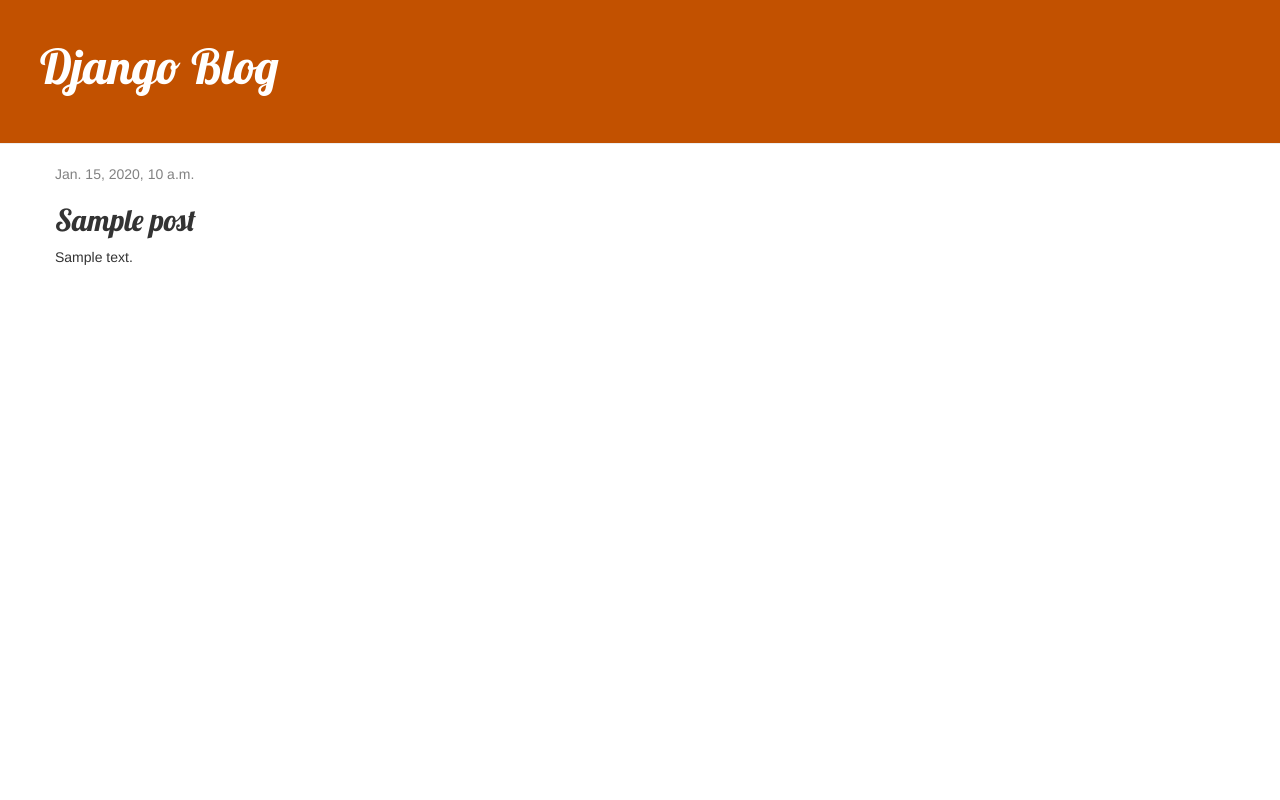
After one commit to francisakabo/my-first-blog, a Django app: template blog/templates/blog/post_detail.html in a window 1280 px wide. The commit adds this page. Run offline with Django 3.2, Linux system fonts and the light colour scheme; the template is opened without the code that fills it: most values are stand-ins (such as "Sample title", 1, 10 or a date in 2020); some libraries are stand-ins or nearby versions.

Commit message:
Added view and template for detailed blog post as well as CSS for the site.

```diff
--- /dev/null
+++ b/blog/static/css/blog.css
@@ -0,0 +1,46 @@
+.page-header {
+    background-color: #C25100;
+    margin-top: 0;
+    padding: 20px 20px 20px 40px;
+}
+
+.page-header h1, .page-header h1 a, .page-header h1 a:visited, .page-header h1 a:active {
+    color: #ffffff;
+    font-size: 36pt;
+    text-decoration: none;
+}
+
+.content {
+    margin-left: 40px;
+}
+
+h1, h2, h3, h4 {
+    font-family: 'Lobster', cursive;
+}
+
+.date {
+    color: #828282;
+}
+
+.save {
+    float: right;
+}
+
+.post-form textarea, .post-form input {
+    width: 100%;
+}
+
+.top-menu, .top-menu:hover, .top-menu:visited {
+    color: #ffffff;
+    float: right;
+    font-size: 26pt;
+    margin-right: 20px;
+}
+
+.post {
+    margin-bottom: 70px;
+}
+
+.post h2 a, .post h2 a:visited {
+    color: #000000;
+}
--- /dev/null
+++ b/blog/templates/blog/base.html
@@ -0,0 +1,27 @@
+{% load static %}
+<html>
+<head>
+    <title>Akabo's Blog</title>
+    <link rel="stylesheet" href="//maxcdn.bootstrapcdn.com/bootstrap/3.2.0/css/bootstrap.min.css">
+    <link rel="stylesheet" href="//maxcdn.bootstrapcdn.com/bootstrap/3.2.0/css/bootstrap-theme.min.css">
+    <link href="//fonts.googleapis.com/css?family=Lobster&subset=latin,latin-ext" rel="stylesheet" type="text/css">
+    <link rel="stylesheet" href="{% static 'css/blog.css' %}">
+</head>
+<body>
+  <div class="page-header">
+      <h1><a href="/">Django Blog</a></h1>
+      <br>
+  </div>
+    <div class="content container">
+    <div class="row">
+        <div class="col-md-8">
+
+            {% block content %}
+
+            {% endblock %}
+
+        </div>
+    </div>
+    </div>
+</body>
+</html>
--- /dev/null
+++ b/blog/templates/blog/post_detail.html
@@ -0,0 +1,13 @@
+{% extends 'blog/base.html' %}
+
+{% block content %}
+    <div class="post">
+        {% if post.published_date %}
+            <div class="date">
+                {{ post.published_date }}
+            </div>
+        {% endif %}
+        <h2>{{ post.title }}</h2>
+        <p>{{ post.text|linebreaksbr }}</p>
+    </div>
+{% endblock %}
--- a/blog/urls.py
+++ b/blog/urls.py
@@ -1,7 +1,8 @@
 from django.urls import path
-from . import views
+from .views import post_list, post_detail
 
 
 urlpatterns = [
-    path('', views.post_list, name='post_list'),
+    path('', post_list, name='post_list'),
+    path('post/<int:pk>/', post_detail, name='post_detail'),
 ]
```
Also changed, not shown: blog/templates/blog/post_list.html (+12 -17 lines), blog/views.py (+6 -1 lines).
